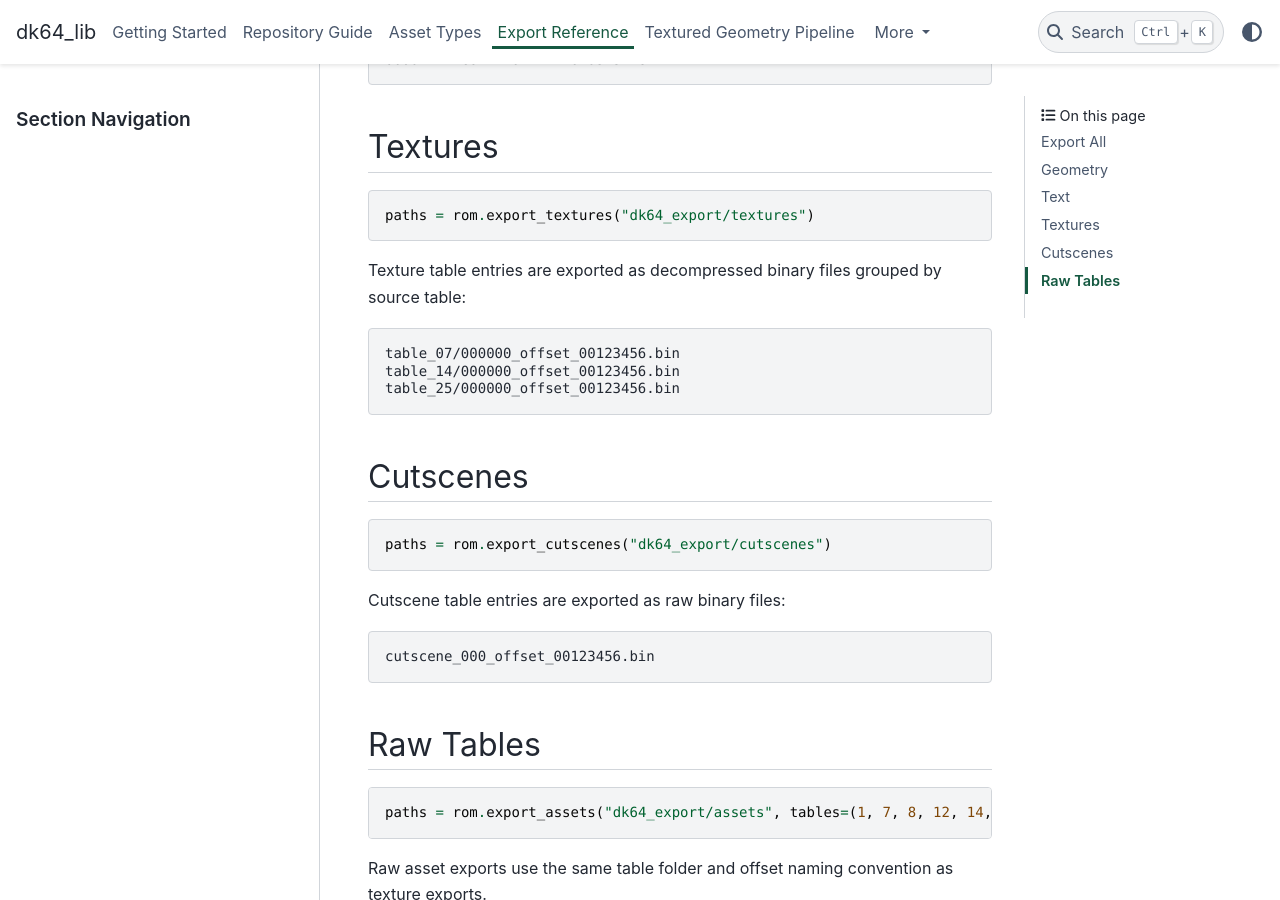
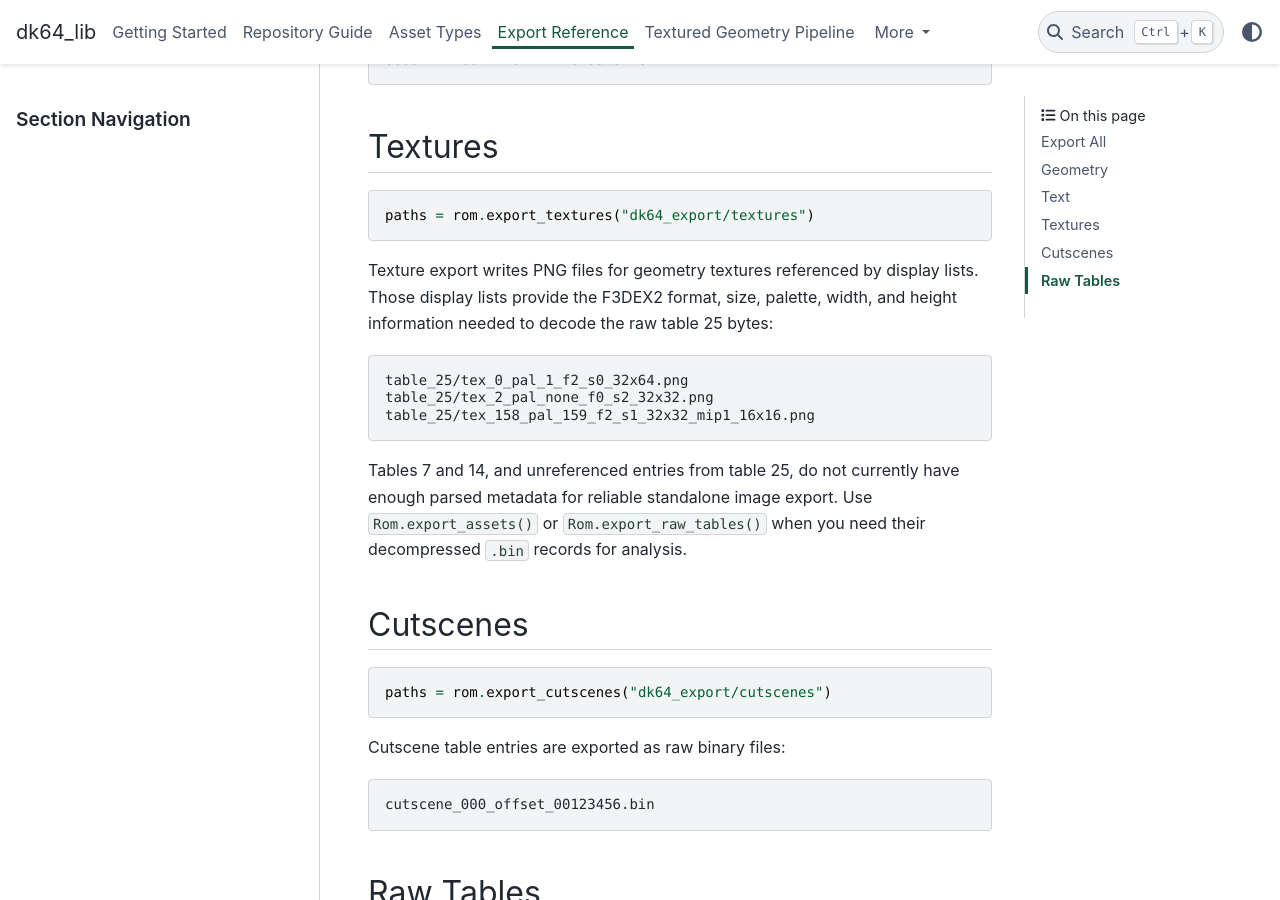
Before and after one commit to ThomasJRyan/dk64_lib, a Sphinx documentation site: the page built from docs/exports.rst, in a window 1280 px wide and 900 px high, scrolled down 3476 px. Built offline with Sphinx 7.4.7 and the PyData theme 0.15.4, drawn with Linux system fonts in a browser that asks for light colours.

Commit message:
Export geometry textures as PNGs

```diff
--- a/docs/exports.rst
+++ b/docs/exports.rst
@@ -164,14 +164,20 @@ Textures
 
    paths = rom.export_textures("dk64_export/textures")
 
-Texture table entries are exported as decompressed binary files grouped by
-source table:
+Texture export writes PNG files for geometry textures referenced by display
+lists. Those display lists provide the F3DEX2 format, size, palette, width, and
+height information needed to decode the raw table 25 bytes:
 
 .. code-block:: text
 
-   table_07/000000_offset_00123456.bin
-   table_14/000000_offset_00123456.bin
-   table_25/000000_offset_00123456.bin
+   table_25/tex_0_pal_1_f2_s0_32x64.png
+   table_25/tex_2_pal_none_f0_s2_32x32.png
+   table_25/tex_158_pal_159_f2_s1_32x32_mip1_16x16.png
+
+Tables 7 and 14, and unreferenced entries from table 25, do not currently have
+enough parsed metadata for reliable standalone image export. Use
+``Rom.export_assets()`` or ``Rom.export_raw_tables()`` when you need their
+decompressed ``.bin`` records for analysis.
 
 Cutscenes
 ---------
```
Also changed, not shown: docs/asset-types.rst (+6 -6 lines), docs/textured-geometry.rst (+7 -6 lines), 3 other files.
